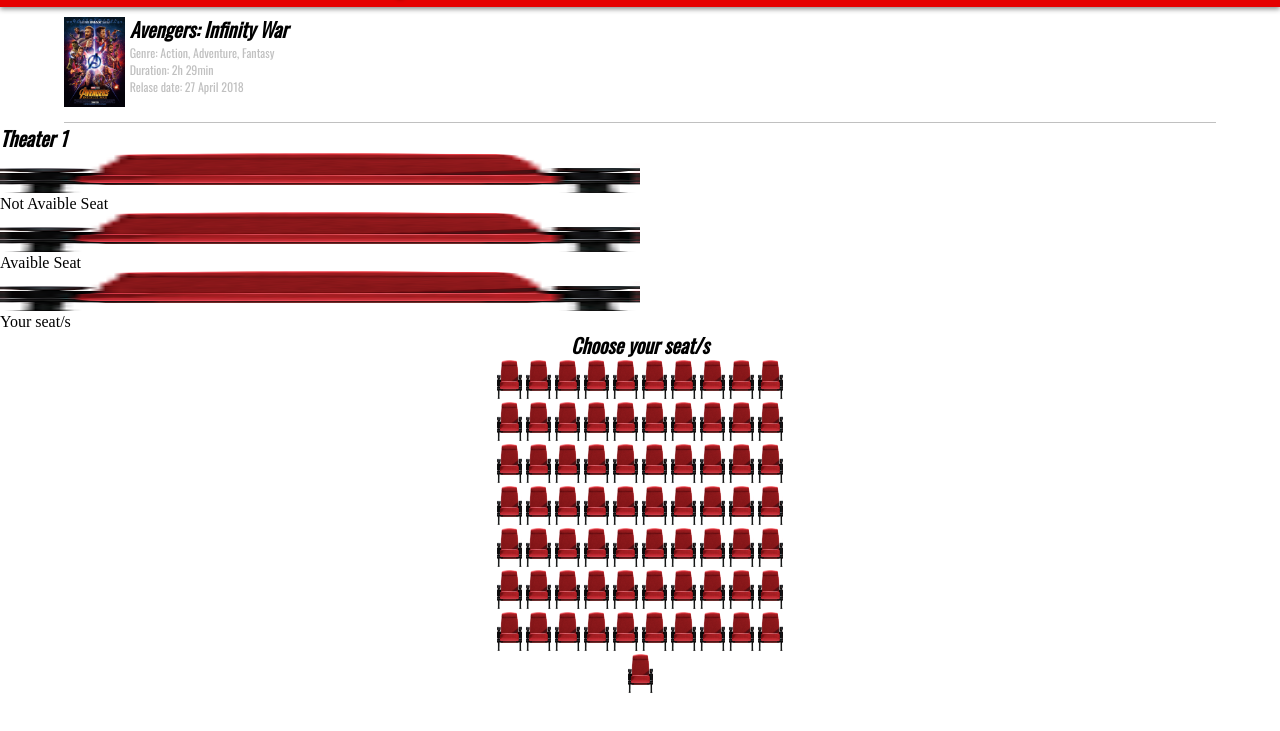
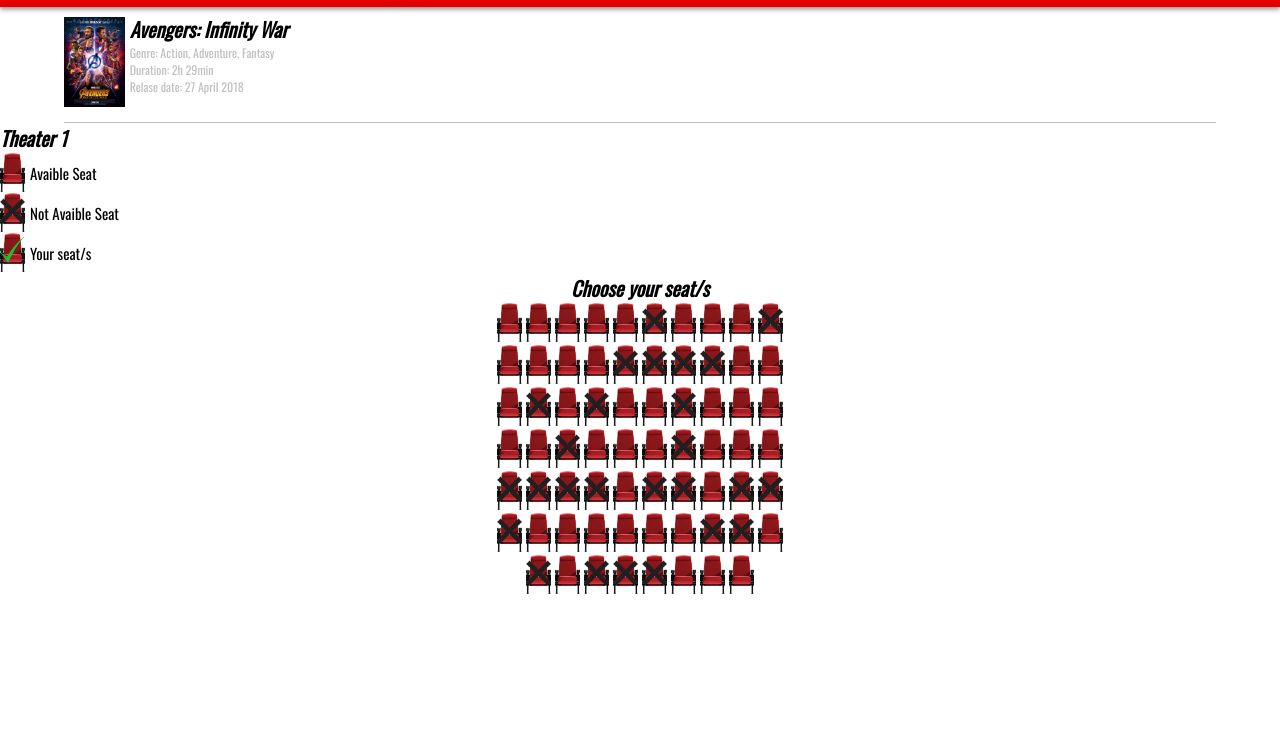
Before and after one commit to veljko85/myCinema, a plain HTML site: page index.html in a window 1280 px wide. Both pictures are taken after a click on the element 640 px from the left and 120 px from the top of the page. Shown: the part 53-784 px from the top of the page. Drawn offline with nearby package versions, Linux system fonts and the light colour scheme; files that its build step writes are made by us from their sources.

Commit message:
Add files via upload

```diff
--- a/index.html
+++ b/index.html
@@ -9,7 +9,7 @@
 			<link rel="stylesheet" type="text/css" href="scss/style.css">
 		</head>
 
-		<body>
+		<body onload="reservedSeats();">
 			<div id="body">
 				<header>
 					<a href="index.html">
@@ -124,10 +124,18 @@
 				<section id="getTickets">
 					<h1>Theater 1</h1>
 
-
-					<img src="img/seat.png" class="expSeat"><p>Not Avaible Seat</p>
-					<img src="img/seat.png" class="expSeat"><p>Avaible Seat</p>
-					<img src="img/seat.png" class="expSeat"><p>Your seat/s</p>
+					<div class="expSeat">
+						<img src="img/seat.png">
+						<p>Avaible Seat</p>
+					</div>
+					<div class="expSeat">
+						<img src="img/seatTaken.png">
+						<p>Not Avaible Seat</p>
+					</div>
+					<div class="expSeat">
+						<img src="img/seatYour.png">
+						<p>Your seat/s</p>
+					</div>
 
 					<h2>Choose your seat/s</h2>
 					<div id="seats">
@@ -151,58 +159,57 @@
 						<img src="img/seat.png" class="seat" id="18" onclick="takeSeat(this.id);">
 						<img src="img/seat.png" class="seat" id="19" onclick="takeSeat(this.id);">
 						<img src="img/seat.png" class="seat" id="20" onclick="takeSeat(this.id);">
-						<img src="img/seat.png" class="seat" id="1" onclick="takeSeat(this.id);">
-						<img src="img/seat.png" class="seat" id="2" onclick="takeSeat(this.id);">
-						<img src="img/seat.png" class="seat" id="3" onclick="takeSeat(this.id);">
-						<img src="img/seat.png" class="seat" id="4" onclick="takeSeat(this.id);">
-						<img src="img/seat.png" class="seat" id="5" onclick="takeSeat(this.id);">
-						<img src="img/seat.png" class="seat" id="6" onclick="takeSeat(this.id);">
-						<img src="img/seat.png" class="seat" id="7" onclick="takeSeat(this.id);">
-						<img src="img/seat.png" class="seat" id="8" onclick="takeSeat(this.id);">
-						<img src="img/seat.png" class="seat" id="9" onclick="takeSeat(this.id);">
-						<img src="img/seat.png" class="seat" id="10" onclick="takeSeat(this.id);">
-						<img src="img/seat.png" class="seat" id="11" onclick="takeSeat(this.id);">
-						<img src="img/seat.png" class="seat" id="12" onclick="takeSeat(this.id);">
-						<img src="img/seat.png" class="seat" id="13" onclick="takeSeat(this.id);">
-						<img src="img/seat.png" class="seat" id="14" onclick="takeSeat(this.id);">
-						<img src="img/seat.png" class="seat" id="15" onclick="takeSeat(this.id);">
-						<img src="img/seat.png" class="seat" id="16" onclick="takeSeat(this.id);">
-						<img src="img/seat.png" class="seat" id="17" onclick="takeSeat(this.id);">
-						<img src="img/seat.png" class="seat" id="18" onclick="takeSeat(this.id);">
-						<img src="img/seat.png" class="seat" id="19" onclick="takeSeat(this.id);">
-						<img src="img/seat.png" class="seat" id="20" onclick="takeSeat(this.id);">
-						<img src="img/seat.png" class="seat" id="1" onclick="takeSeat(this.id);">
-						<img src="img/seat.png" class="seat" id="2" onclick="takeSeat(this.id);">
-						<img src="img/seat.png" class="seat" id="3" onclick="takeSeat(this.id);">
-						<img src="img/seat.png" class="seat" id="4" onclick="takeSeat(this.id);">
-						<img src="img/seat.png" class="seat" id="5" onclick="takeSeat(this.id);">
-						<img src="img/seat.png" class="seat" id="6" onclick="takeSeat(this.id);">
-						<img src="img/seat.png" class="seat" id="7" onclick="takeSeat(this.id);">
-						<img src="img/seat.png" class="seat" id="8" onclick="takeSeat(this.id);">
-						<img src="img/seat.png" class="seat" id="9" onclick="takeSeat(this.id);">
-						<img src="img/seat.png" class="seat" id="10" onclick="takeSeat(this.id);">
-						<img src="img/seat.png" class="seat" id="11" onclick="takeSeat(this.id);">
-						<img src="img/seat.png" class="seat" id="12" onclick="takeSeat(this.id);">
-						<img src="img/seat.png" class="seat" id="13" onclick="takeSeat(this.id);">
-						<img src="img/seat.png" class="seat" id="14" onclick="takeSeat(this.id);">
-						<img src="img/seat.png" class="seat" id="15" onclick="takeSeat(this.id);">
-						<img src="img/seat.png" class="seat" id="16" onclick="takeSeat(this.id);">
-						<img src="img/seat.png" class="seat" id="17" onclick="takeSeat(this.id);">
-						<img src="img/seat.png" class="seat" id="18" onclick="takeSeat(this.id);">
-						<img src="img/seat.png" class="seat" id="19" onclick="takeSeat(this.id);">
-						<img src="img/seat.png" class="seat" id="20" onclick="takeSeat(this.id);">
-						<img src="img/seat.png" class="seat" id="1" onclick="takeSeat(this.id);">
-						<img src="img/seat.png" class="seat" id="2" onclick="takeSeat(this.id);">
-						<img src="img/seat.png" class="seat" id="3" onclick="takeSeat(this.id);">
-						<img src="img/seat.png" class="seat" id="4" onclick="takeSeat(this.id);">
-						<img src="img/seat.png" class="seat" id="5" onclick="takeSeat(this.id);">
-						<img src="img/seat.png" class="seat" id="6" onclick="takeSeat(this.id);">
-						<img src="img/seat.png" class="seat" id="7" onclick="takeSeat(this.id);">
-						<img src="img/seat.png" class="seat" id="8" onclick="takeSeat(this.id);">
-						<img src="img/seat.png" class="seat" id="9" onclick="takeSeat(this.id);">
-						<img src="img/seat.png" class="seat" id="10" onclick="takeSeat(this.id);">
-						<img src="img/seat.png" class="seat" id="11" onclick="takeSeat(this.id);">
+						<img src="img/seat.png" class="seat" id="21" onclick="takeSeat(this.id);">
+						<img src="img/seat.png" class="seat" id="22" onclick="takeSeat(this.id);">
+						<img src="img/seat.png" class="seat" id="23" onclick="takeSeat(this.id);">
+						<img src="img/seat.png" class="seat" id="24" onclick="takeSeat(this.id);">
+						<img src="img/seat.png" class="seat" id="25" onclick="takeSeat(this.id);">
+						<img src="img/seat.png" class="seat" id="26" onclick="takeSeat(this.id);">
+						<img src="img/seat.png" class="seat" id="27" onclick="takeSeat(this.id);">
+						<img src="img/seat.png" class="seat" id="28" onclick="takeSeat(this.id);">
+						<img src="img/seat.png" class="seat" id="29" onclick="takeSeat(this.id);">
+						<img src="img/seat.png" class="seat" id="30" onclick="takeSeat(this.id);">
+						<img src="img/seat.png" class="seat" id="31" onclick="takeSeat(this.id);">
+						<img src="img/seat.png" class="seat" id="32" onclick="takeSeat(this.id);">
+						<img src="img/seat.png" class="seat" id="33" onclick="takeSeat(this.id);">
+						<img src="img/seat.png" class="seat" id="34" onclick="takeSeat(this.id);">
+						<img src="img/seat.png" class="seat" id="35" onclick="takeSeat(this.id);">
+						<img src="img/seat.png" class="seat" id="36" onclick="takeSeat(this.id);">
+						<img src="img/seat.png" class="seat" id="37" onclick="takeSeat(this.id);">
+						<img src="img/seat.png" class="seat" id="38" onclick="takeSeat(this.id);">
+						<img src="img/seat.png" class="seat" id="39" onclick="takeSeat(this.id);">
+						<img src="img/seat.png" class="seat" id="40" onclick="takeSeat(this.id);">
+						<img src="img/seat.png" class="seat" id="41" onclick="takeSeat(this.id);">
+						<img src="img/seat.png" class="seat" id="42" onclick="takeSeat(this.id);">
+						<img src="img/seat.png" class="seat" id="43" onclick="takeSeat(this.id);">
+						<img src="img/seat.png" class="seat" id="44" onclick="takeSeat(this.id);">
+						<img src="img/seat.png" class="seat" id="45" onclick="takeSeat(this.id);">
+						<img src="img/seat.png" class="seat" id="46" onclick="takeSeat(this.id);">
+						<img src="img/seat.png" class="seat" id="47" onclick="takeSeat(this.id);">
+						<img src="img/seat.png" class="seat" id="48" onclick="takeSeat(this.id);">
+						<img src="img/seat.png" class="seat" id="49" onclick="takeSeat(this.id);">
+						<img src="img/seat.png" class="seat" id="50" onclick="takeSeat(this.id);">
+						<img src="img/seat.png" class="seat" id="51" onclick="takeSeat(this.id);">
+						<img src="img/seat.png" class="seat" id="52" onclick="takeSeat(this.id);">
+						<img src="img/seat.png" class="seat" id="53" onclick="takeSeat(this.id);">
+						<img src="img/seat.png" class="seat" id="54" onclick="takeSeat(this.id);">
+						<img src="img/seat.png" class="seat" id="55" onclick="takeSeat(this.id);">
+						<img src="img/seat.png" class="seat" id="56" onclick="takeSeat(this.id);">
+						<img src="img/seat.png" class="seat" id="57" onclick="takeSeat(this.id);">
+						<img src="img/seat.png" class="seat" id="58" onclick="takeSeat(this.id);">
+						<img src="img/seat.png" class="seat" id="59" onclick="takeSeat(this.id);">
+						<img src="img/seat.png" class="seat" id="60" onclick="takeSeat(this.id);">
+						<img src="img/seat.png" class="seat" id="61" onclick="takeSeat(this.id);">
+						<img src="img/seat.png" class="seat" id="62" onclick="takeSeat(this.id);">
+						<img src="img/seat.png" class="seat" id="63" onclick="takeSeat(this.id);">
+						<img src="img/seat.png" class="seat" id="64" onclick="takeSeat(this.id);">
+						<img src="img/seat.png" class="seat" id="65" onclick="takeSeat(this.id);">
+						<img src="img/seat.png" class="seat" id="66" onclick="takeSeat(this.id);">
+						<img src="img/seat.png" class="seat" id="67" onclick="takeSeat(this.id);">
+						<img src="img/seat.png" class="seat" id="68" onclick="takeSeat(this.id);">
 					</div>
+
+					<h1 id="yourSeats"></h1>
 
 				</section>
 
@@ -220,7 +227,7 @@
 
 
 
-		<p id="test">test</p>
+
 		<script src="https://ajax.googleapis.com/ajax/libs/jquery/3.2.1/jquery.min.js"></script>
 		<script src="js/main.js"></script>
 		<script src="js/jquery.js"></script>
```
